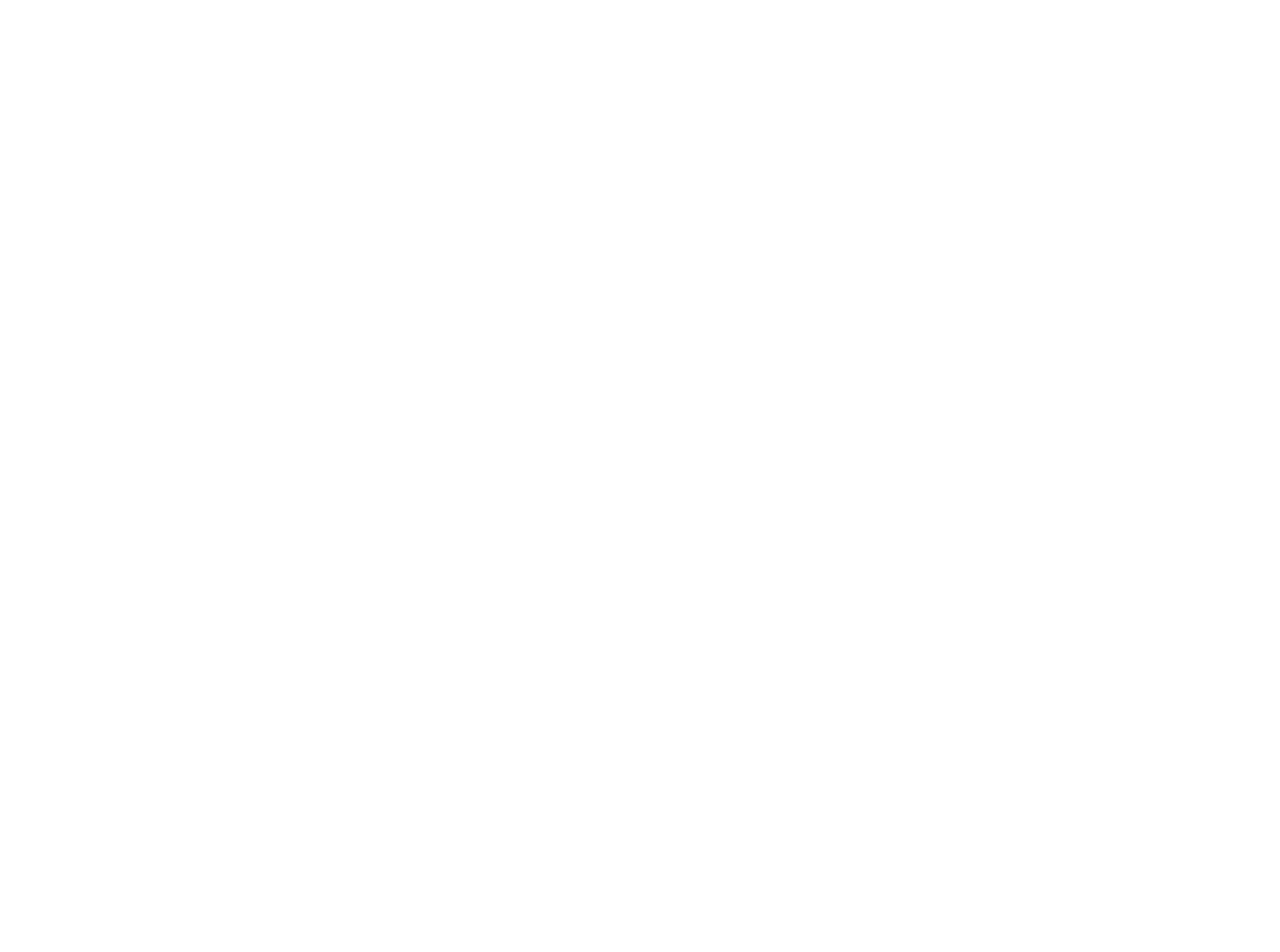
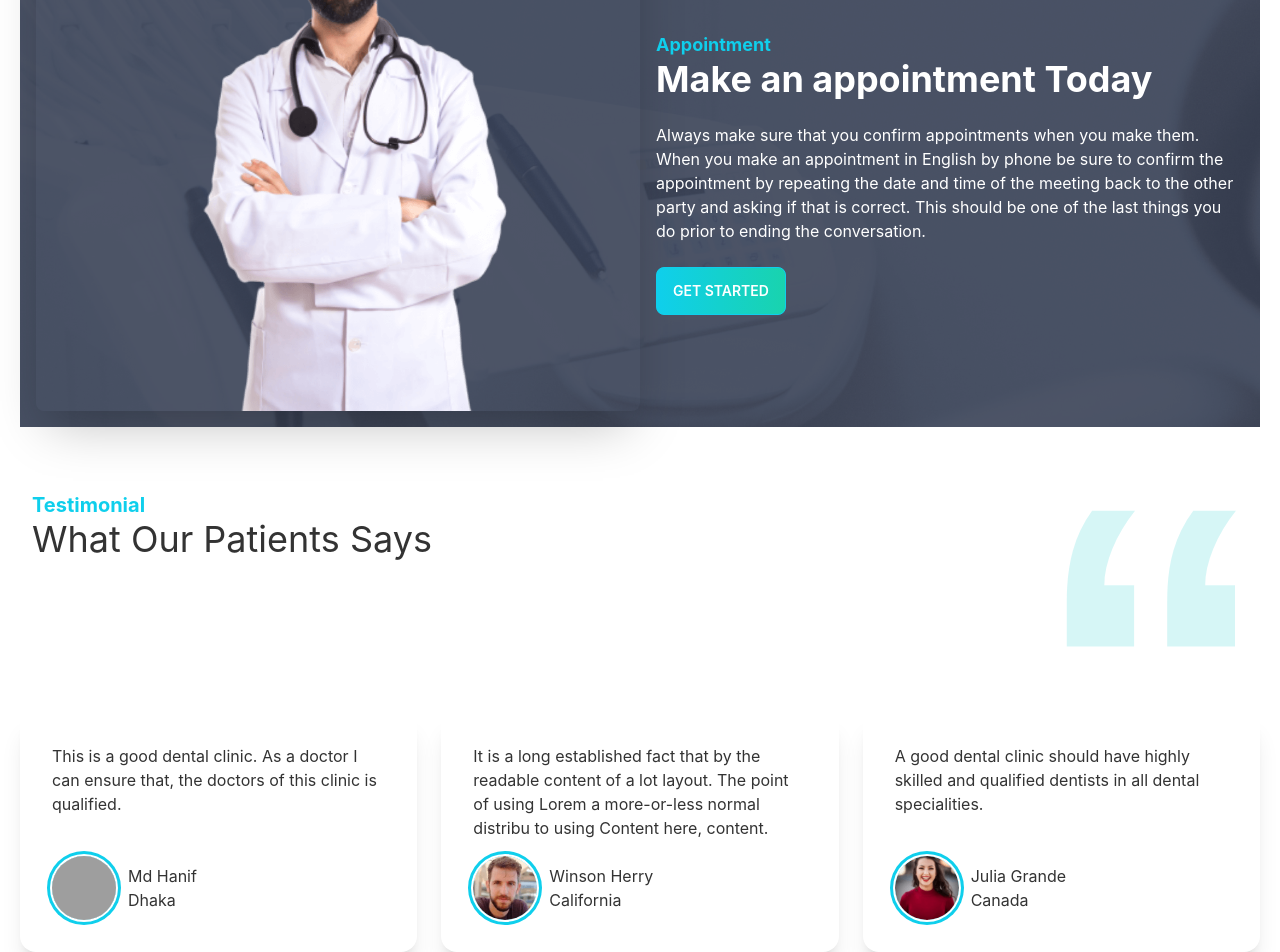
Before and after one commit to rifatahmed787/react-doctor-portal-full-client, a React (Create React App) app: page / in a window 1280 px wide. Shown: the part 2462-3414 px from the top of the page. Before the commit the page ends 2317 px from the top, so only its background shows below. Built offline with nearby package versions, Linux system fonts and the light colour scheme; grey boxes are pictures that could not be loaded.

Commit message:
testimonial part added

```diff
--- /dev/null
+++ b/src/components/primaryButton/PrimaryButton.js
@@ -0,0 +1,11 @@
+import React from "react";
+
+const PrimaryButton = ({ children }) => {
+  return (
+    <button className="btn btn-primary bg-gradient-to-r from-primary to-secondary text-white">
+      {children}
+    </button>
+  );
+};
+
+export default PrimaryButton;
--- a/src/pages/Home/Banner.js
+++ b/src/pages/Home/Banner.js
@@ -1,6 +1,7 @@
 import React from "react";
 import img1 from "../../assets/images/chair.png";
 import bg from "../../assets/images/bg.png";
+import PrimaryButton from "../../components/primaryButton/PrimaryButton";
 
 const Banner = () => {
   return (
@@ -18,9 +19,10 @@
             However, without proper oral hygiene, bacteria can reach levels that
             might lead to oral infections, such as tooth decay and gum disease.
           </p>
-          <button className="btn btn-primary bg-gradient-to-r from-primary to-secondary text-white">
+          {/* <button className="btn btn-primary bg-gradient-to-r from-primary to-secondary text-white">
             Get Started
-          </button>
+          </button> */}
+          <PrimaryButton>Get Started</PrimaryButton>
         </div>
       </div>
     </div>
--- a/src/pages/Home/Home.js
+++ b/src/pages/Home/Home.js
@@ -1,7 +1,9 @@
 import React from "react";
 import Banner from "./Banner";
 import InfoCards from "./InfoCards/InfoCards";
+import MakeAppointment from "./MakeAppointment/MakeAppointment";
 import Services from "./Services/Services";
+import Testimonial from "./Testimonial/Testimonial";
 import Treatment from "./Treatment/Treatment";
 
 const Home = () => {
@@ -11,6 +13,8 @@
       <InfoCards></InfoCards>
       <Services></Services>
       <Treatment></Treatment>
+      <MakeAppointment></MakeAppointment>
+      <Testimonial></Testimonial>
     </div>
   );
 };
--- /dev/null
+++ b/src/pages/Home/MakeAppointment/MakeAppointment.js
@@ -0,0 +1,36 @@
+import React from "react";
+import doctor from "../../../assets/images/doctor.png";
+import appointment from "../../../assets/images/appointment.png";
+import PrimaryButton from "../../../components/primaryButton/PrimaryButton";
+
+const MakeAppointment = () => {
+  return (
+    <section className="mt-16" style={{ background: `url(${appointment})` }}>
+      <div className="hero">
+        <div className="hero-content flex-col lg:flex-row text-white">
+          <img
+            src={doctor}
+            className="-mt-32 lg:w-1/2 rounded-lg shadow-2xl"
+            alt=""
+          />
+          <div>
+            <h4 className="text-primary text-lg font-bold">Appointment</h4>
+            <h1 className="text-4xl font-bold">Make an appointment Today</h1>
+            <p className="py-6">
+              Always make sure that you confirm appointments when you make them.
+              When you make an appointment in English by phone be sure to
+              confirm the appointment by repeating the date and time of the
+              meeting back to the other party and asking if that is correct.
+              This should be one of the last things you do prior to ending the
+              conversation.
+            </p>
+            {/* <button className="btn btn-primary">Get Started</button> */}
+            <PrimaryButton>Get Started</PrimaryButton>
+          </div>
+        </div>
+      </div>
+    </section>
+  );
+};
+
+export default MakeAppointment;
--- /dev/null
+++ b/src/pages/Home/Testimonial/Testimonial.js
@@ -0,0 +1,55 @@
+import React from "react";
+import svg from "../../../assets/icons/quote.svg";
+import people from "../../../assets/images/people.jpg";
+import people1 from "../../../assets/images/people1.png";
+import people2 from "../../../assets/images/people2.png";
+import TestimonialCard from "./TestimonialCard";
+
+const Testimonial = () => {
+  const reviewData = [
+    {
+      id: 1,
+      name: "Md Hanif",
+      img: people,
+      review:
+        "This is a good dental clinic. As a doctor I can ensure that, the doctors of this clinic is qualified.",
+      location: "Dhaka",
+    },
+    {
+      id: 2,
+      name: "Winson Herry",
+      img: people1,
+      review:
+        "It is a long established fact that by the readable content of a lot layout. The point of using Lorem a more-or-less normal distribu to using Content here, content.",
+      location: "California",
+    },
+    {
+      id: 3,
+      name: "Julia Grande",
+      review:
+        "A good dental clinic should have highly skilled and qualified dentists in all dental specialities.",
+      img: people2,
+      location: "Canada",
+    },
+  ];
+  return (
+    <section>
+      <div className="flex justify-between py-16 px-3">
+        <div>
+          <h4 className="text-xl font-bold text-primary">Testimonial</h4>
+          <h1 className="text-4xl font-normal">What Our Patients Says</h1>
+        </div>
+        <figure>
+          <img src={svg} alt="" className="w-24 lg:w-48" />
+        </figure>
+      </div>
+      <div className="grid sm:grid-cols-1 md:grid-cols-2 lg:grid-cols-3 gap-6">
+        {reviewData.map((data) => (
+          <TestimonialCard key={data.id} data={data}></TestimonialCard>
+        ))}
+      </div>
+    </section>
+  );
+};
+
+export default Testimonial;
--- /dev/null
+++ b/src/pages/Home/Testimonial/TestimonialCard.js
@@ -0,0 +1,26 @@
+import React from "react";
+
+const TestimonialCard = ({ data }) => {
+  const { name, img, review, location } = data;
+  return (
+    <div className="card  shadow-xl">
+      <div className="card-body">
+        <p>{review}</p>
+        <div className="flex items-center justify-start mt-2">
+          <div className="avatar">
+            <div className="w-16 mr-3 rounded-full ring ring-primary ring-offset-base-100 ring-offset-2">
+              <img src={img} alt="" />
+            </div>
+          </div>
+
+          <div>
+            <h3>{name}</h3>
+            <p>{location}</p>
+          </div>
+        </div>
+      </div>
+    </div>
+  );
+};
+
+export default TestimonialCard;
--- a/src/pages/Home/Treatment/Treatment.js
+++ b/src/pages/Home/Treatment/Treatment.js
@@ -1,5 +1,6 @@
 import React from "react";
 import treatment from "../../../assets/images/treatment.png";
+import PrimaryButton from "../../../components/primaryButton/PrimaryButton";
 
 const Treatment = () => {
   return (
@@ -22,7 +23,8 @@
             time to explain your treatment options in an easy-to-understand
             manner.
           </p>
-          <button className="btn btn-primary absolute">Get Started</button>
+          {/* <button className="btn btn-primary absolute">Get Started</button> */}
+          <PrimaryButton>Get Started</PrimaryButton>
         </div>
       </div>
     </div>
```
Also changed, not shown: 1 other file (tests, documents, lock files or other folders).
